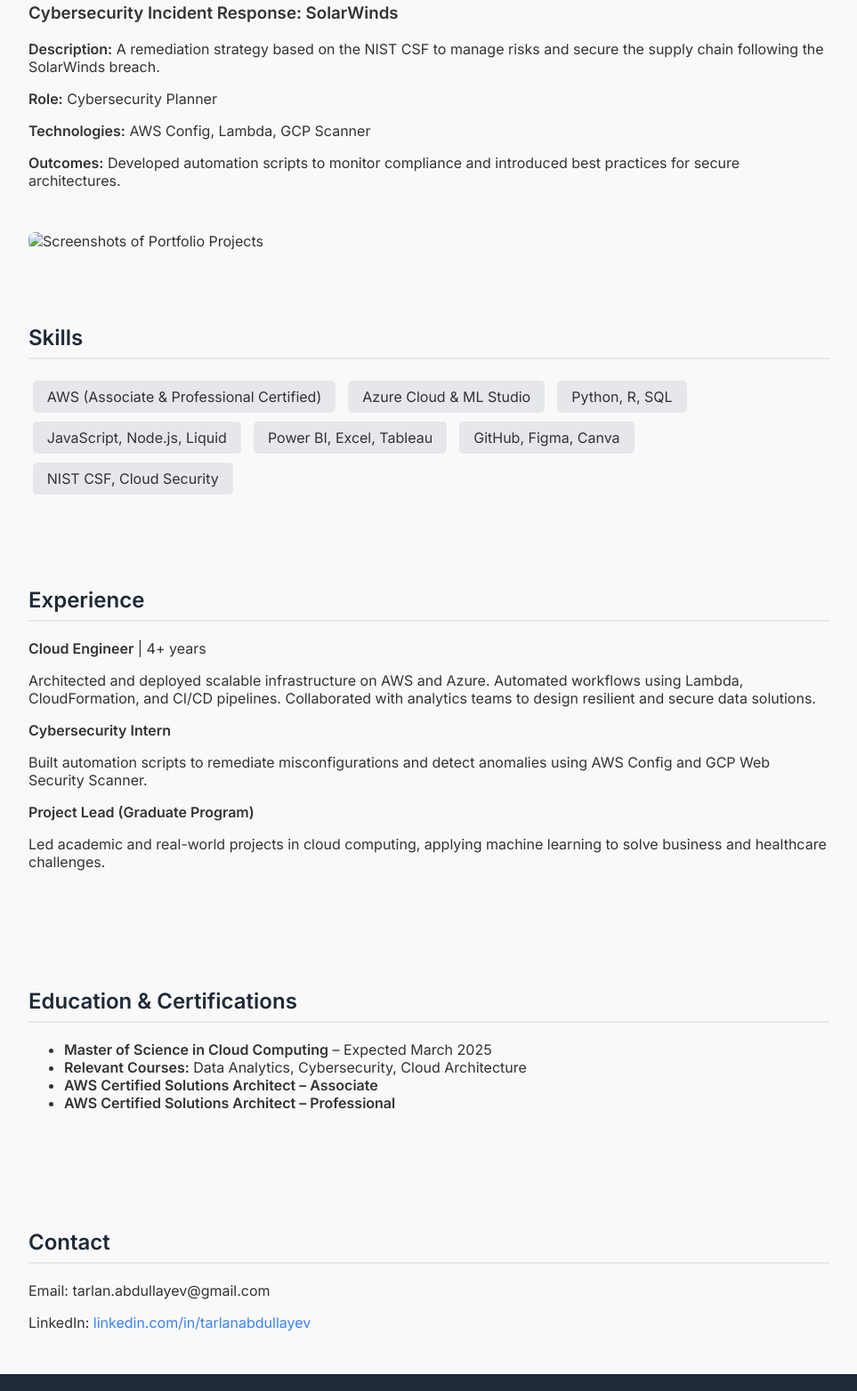
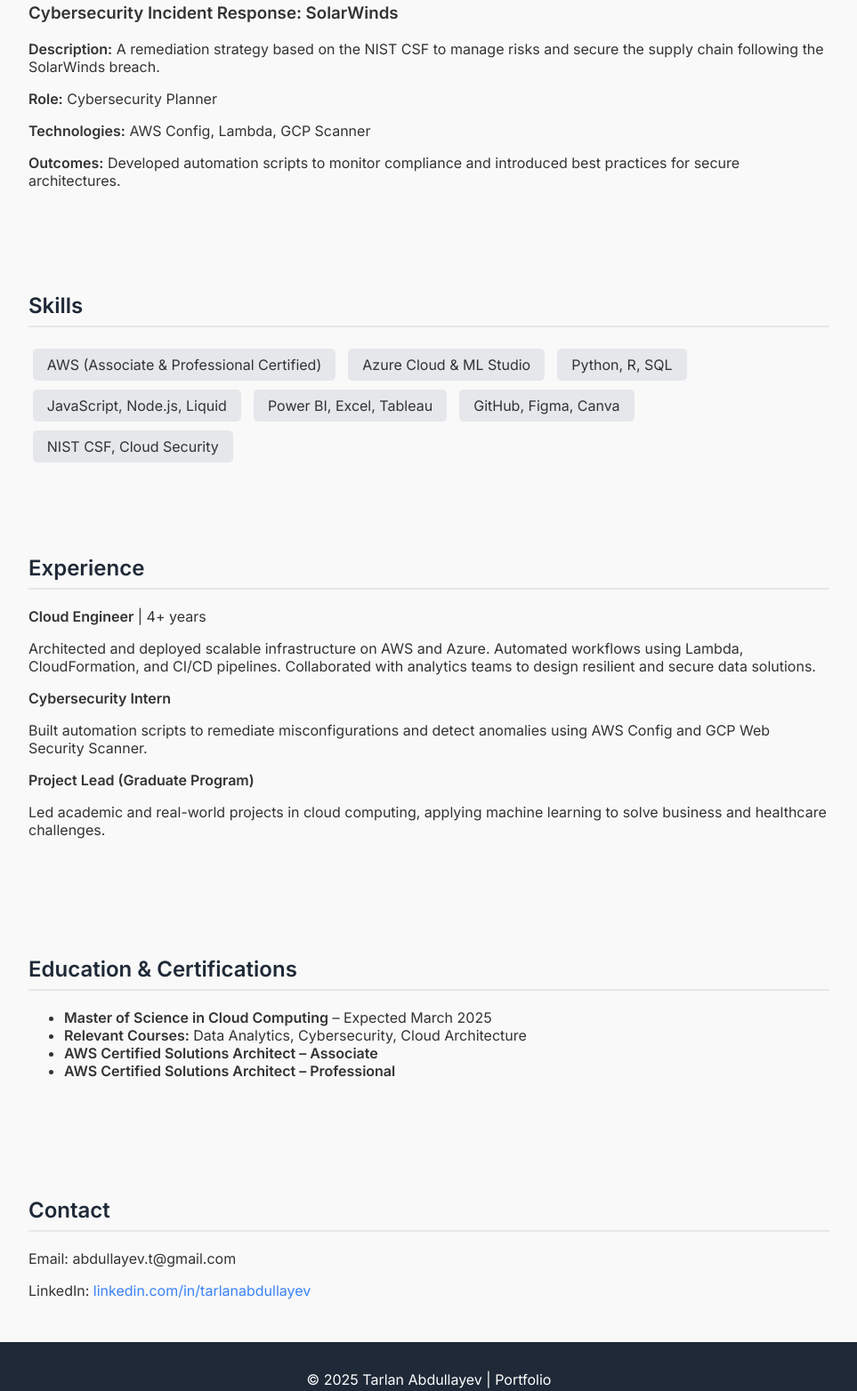
Before and after one commit to abdullayev-tarlan/abdullayev-tarlan.github.io, a plain HTML site: page index.html in a window 1280 px wide. Shown: the part 935-2499 px from the top of the page at 89% size, without its empty margins (158-1121 px from the left). Drawn offline with Linux system fonts and the light colour scheme.

Commit message:
update: images

```diff
--- a/index.html
+++ b/index.html
@@ -57,7 +57,6 @@
       <p><strong>Outcomes:</strong> Developed automation scripts to monitor compliance and introduced best practices for secure architectures.</p>
     </div>
 
-    <img src="images/project-screenshots.png" alt="Screenshots of Portfolio Projects">
   </section>
 
   <section class="skills">
@@ -101,7 +100,7 @@
 
   <section>
     <h2>Contact</h2>
-    <p>Email: tarlan.abdullayev@gmail.com</p>
+    <p>Email: abdullayev.t@gmail.com</p>
     <p>LinkedIn: <a href="https://www.linkedin.com/in/tarlanabdullayev" target="_blank">linkedin.com/in/tarlanabdullayev</a></p>
   </section>
 
```
